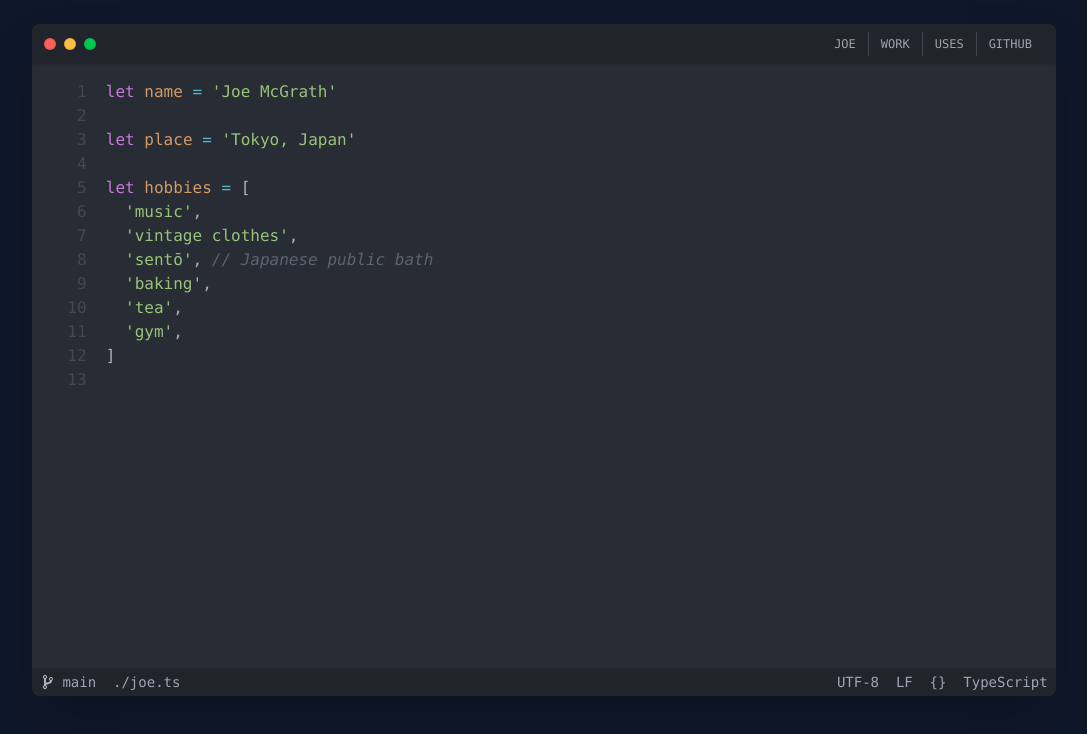
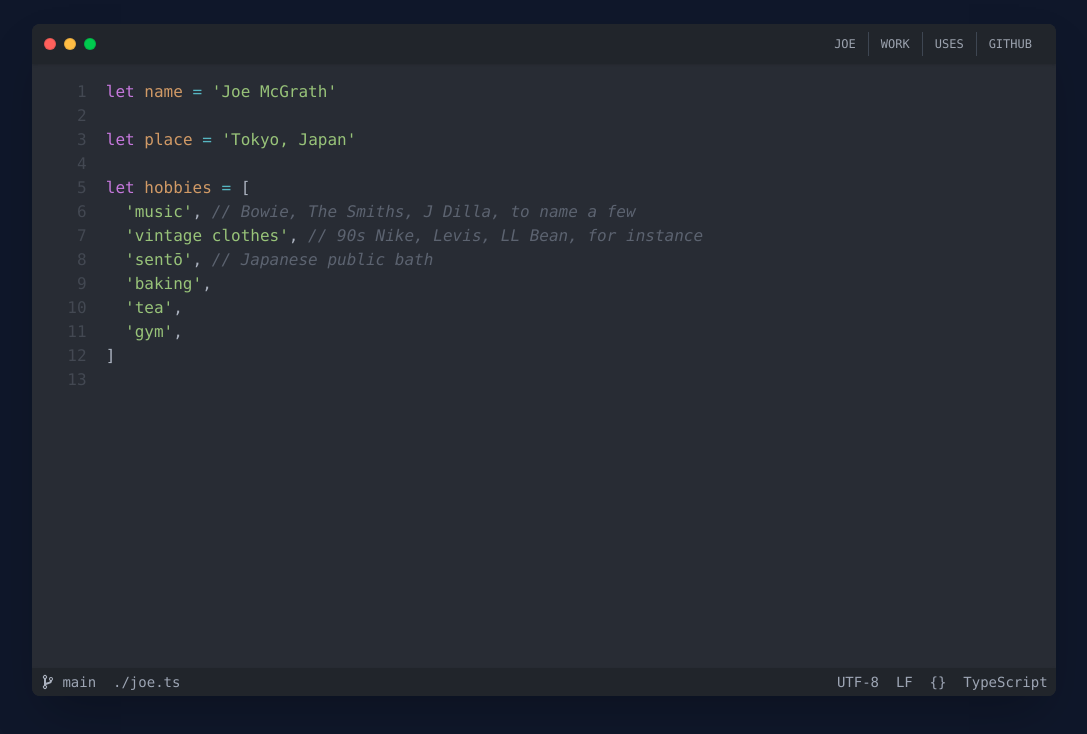
Before and after one commit to josephmcg/portfolio, a Next.js app: page / in a window 1280 px wide. Shown: the top 734 px of the page, without its empty margins (96-1183 px from the left). Built offline with nearby package versions, Linux system fonts and the light colour scheme.

Commit message:
feat: add flavor text, option to hide it on small screens

```diff
--- a/src/app/page.tsx
+++ b/src/app/page.tsx
@@ -26,11 +26,15 @@ const lines: Line[] = [
     value: 'music',
     type: 'string',
     indent: 1,
+    comment: 'Bowie, The Smiths, J Dilla, to name a few',
+    isCommentHiddenOnSmallScreens: true,
   },
   {
     value: 'vintage clothes',
     type: 'string',
     indent: 1,
+    comment: '90s Nike, Levis, LL Bean, for instance',
+    isCommentHiddenOnSmallScreens: true,
   },
   {
     value: 'sentō',
--- a/src/app/work/page.tsx
+++ b/src/app/work/page.tsx
@@ -9,7 +9,7 @@ const lines: Line[] = [
         <a className="underline" href="https://migaku.com" target="_blank">
           https://migaku.com
         </a>
-        <span> - I built this website :)</span>
+        <span> - I made this</span>
       </>
     ),
   },
@@ -95,6 +95,7 @@ const lines: Line[] = [
     type: 'string',
     indent: 1,
     comment: 'technically a library, but let’s be real',
+    isCommentHiddenOnSmallScreens: true,
   },
   {
     value: 'Next.js',
--- a/src/components/Editor/Line/Line.tsx
+++ b/src/components/Editor/Line/Line.tsx
@@ -12,7 +12,7 @@ const LineContainer: React.FC<React.PropsWithChildren<LineContainerProps>> = ({
   children,
 }) => {
   return (
-    <div className="relative flex px-4">
+    <div className="relative flex px-2 sm:px-4">
       <div className="w-[4ch] flex-shrink-0 select-none pr-[2ch] text-right text-gray-500/40 md:w-[6ch]">
         <span>{lineNumber}</span>
       </div>
--- a/src/components/Editor/Line/LineComment.tsx
+++ b/src/components/Editor/Line/LineComment.tsx
@@ -1,3 +1,5 @@
+import clsx from 'clsx'
+
 import type { LineComment, LineDeclaration, LineStandard } from '~/types'
 
 type Props = {
@@ -9,10 +11,14 @@ export const EditorLineComment: React.FC<Props> = ({ line }) => {
     return
   }
 
+  const classes = clsx('italic text-dark [text-underline-position:under]', {
+    'hidden md:inline-flex': line.isCommentHiddenOnSmallScreens,
+  })
+
   // if only a comment, don't apply any leading space
   if (line.type === 'comment') {
     return (
-      <span className="italic text-dark [text-underline-position:under]">
+      <span className={classes}>
         <span>{'// '}</span>
         {line.comment}
       </span>
@@ -21,7 +27,7 @@ export const EditorLineComment: React.FC<Props> = ({ line }) => {
 
   // if comment follows a value, apply a leading space
   return (
-    <span className="italic text-dark [text-underline-position:under]">
+    <span className={classes}>
       <span>{' // '}</span>
       {line.comment}
     </span>
--- a/src/types.ts
+++ b/src/types.ts
@@ -3,6 +3,7 @@ export type LineStandard = {
   type: 'string' | 'number' | 'boolean' | 'bracket'
   indent?: number
   comment?: React.ReactNode
+  isCommentHiddenOnSmallScreens?: boolean
   isEmpty?: false
 }
 
@@ -15,6 +16,7 @@ export type LineComment = {
   type: 'comment'
   indent?: number
   comment: React.ReactNode
+  isCommentHiddenOnSmallScreens?: boolean
   isEmpty?: false
 }
 
```
